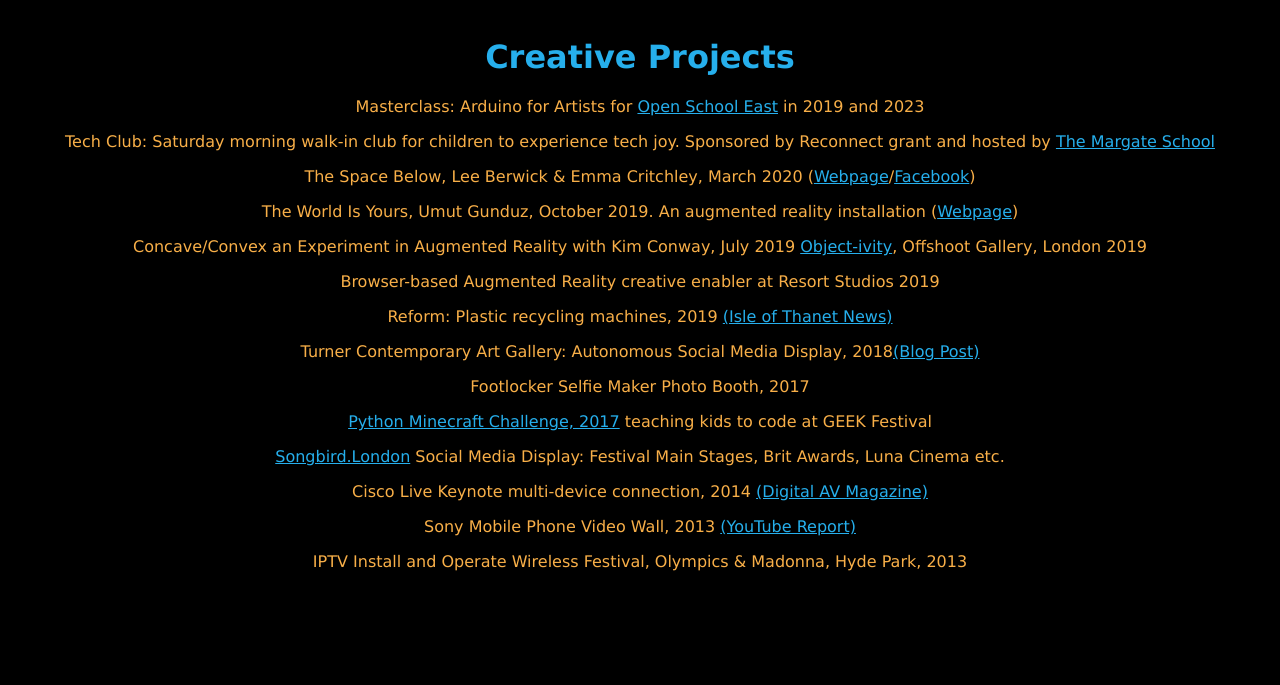
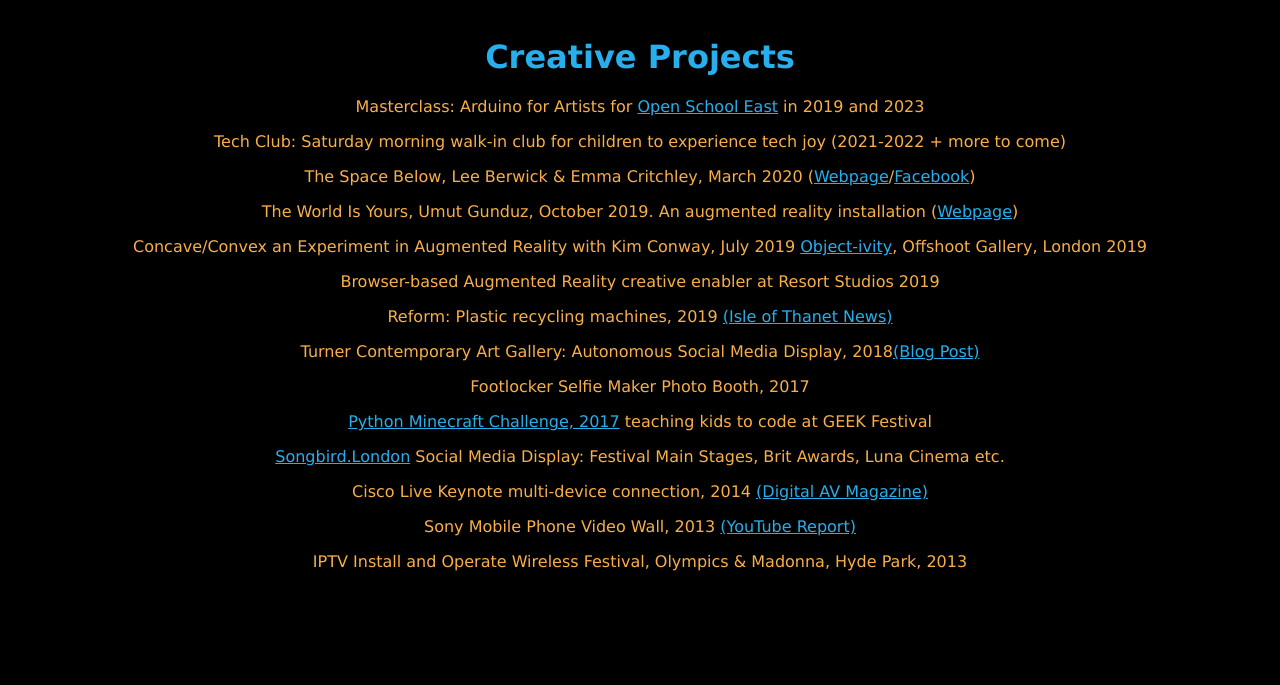
Before and after one commit to workingmatt/chanzachanzowebpage, a website: page index.html in a window 1280 px wide. Shown: the part 1240-1925 px from the top of the page. Drawn offline with Linux system fonts and the light colour scheme.

Commit message:
Make minor content change

```diff
--- a/index.html
+++ b/index.html
@@ -68,7 +68,7 @@
 	<div class="col-4">
 		<h1>Creative Projects</h1>
 		<p>Masterclass: Arduino for Artists for <a href="https://openschooleast.org/">Open School East</a> in 2019 and 2023</p>
-		<p>Tech Club: Saturday morning walk-in club for children to experience tech joy. Sponsored by Reconnect grant and hosted by <a href="https://www.themargateschool.com/">The Margate School</a></p>
+		<p>Tech Club: Saturday morning walk-in club for children to experience tech joy (2021-2022 + more to come)</p>
 		<p>The Space Below, Lee Berwick & Emma Critchley, March 2020 (<a href="https://www.thespacebelow.org/">Webpage</a>/<a href="https://www.facebook.com/The-Space-Below-100575288019897/">Facebook</a>)</p>
 		<p>The World Is Yours, Umut Gunduz, October 2019. An augmented reality installation (<a href="https://umutandanna.work/the-world-is-yours">Webpage</a>)</p>
 		<p>Concave/Convex an Experiment in Augmented Reality with Kim Conway, July 2019 <a href="https://www.offshootgallery.com/programme/object-ivity">Object-ivity</a>, Offshoot Gallery, London 2019</p>
```
